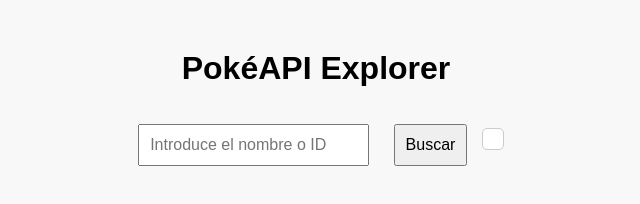
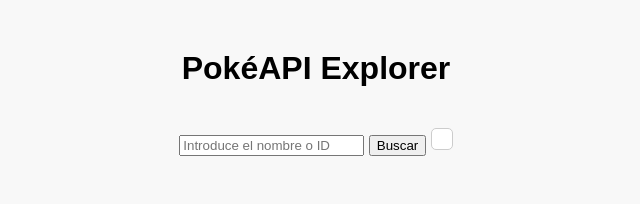
Before and after one commit to Brayan346/pokeapiApp, a plain HTML site: page index.html in a window 1280 px wide. Shown: the whole page, without its empty margins (324-964 px from the left). Drawn offline with Linux system fonts and the light colour scheme.

Commit message:
Update style.css

```diff
--- a/style.css
+++ b/style.css
@@ -8,12 +8,6 @@ body {
     margin-top: 50px;
 }
 
-input, button {
-    padding: 10px;
-    margin: 10px;
-    font-size: 16px;
-}
-
 #pokemonInfo {
     margin-top: 20px;
     padding: 10px;
```
